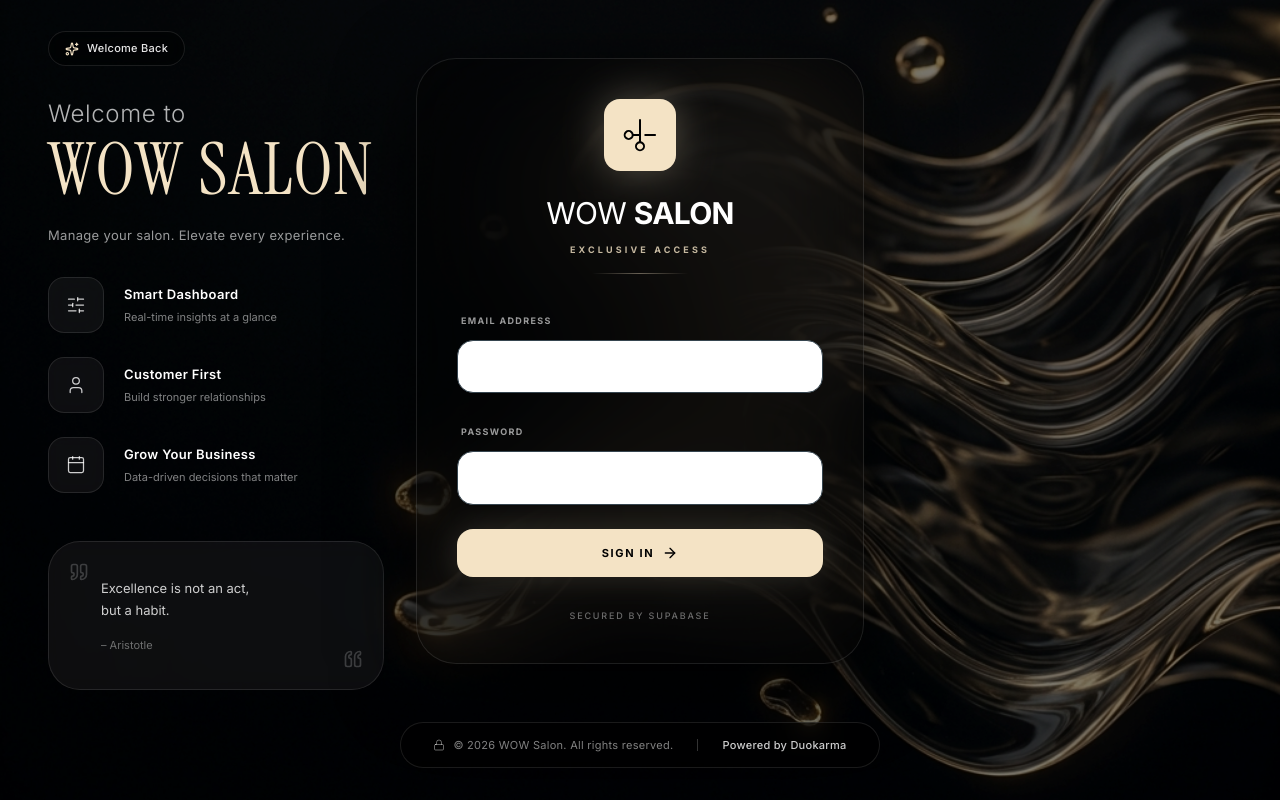
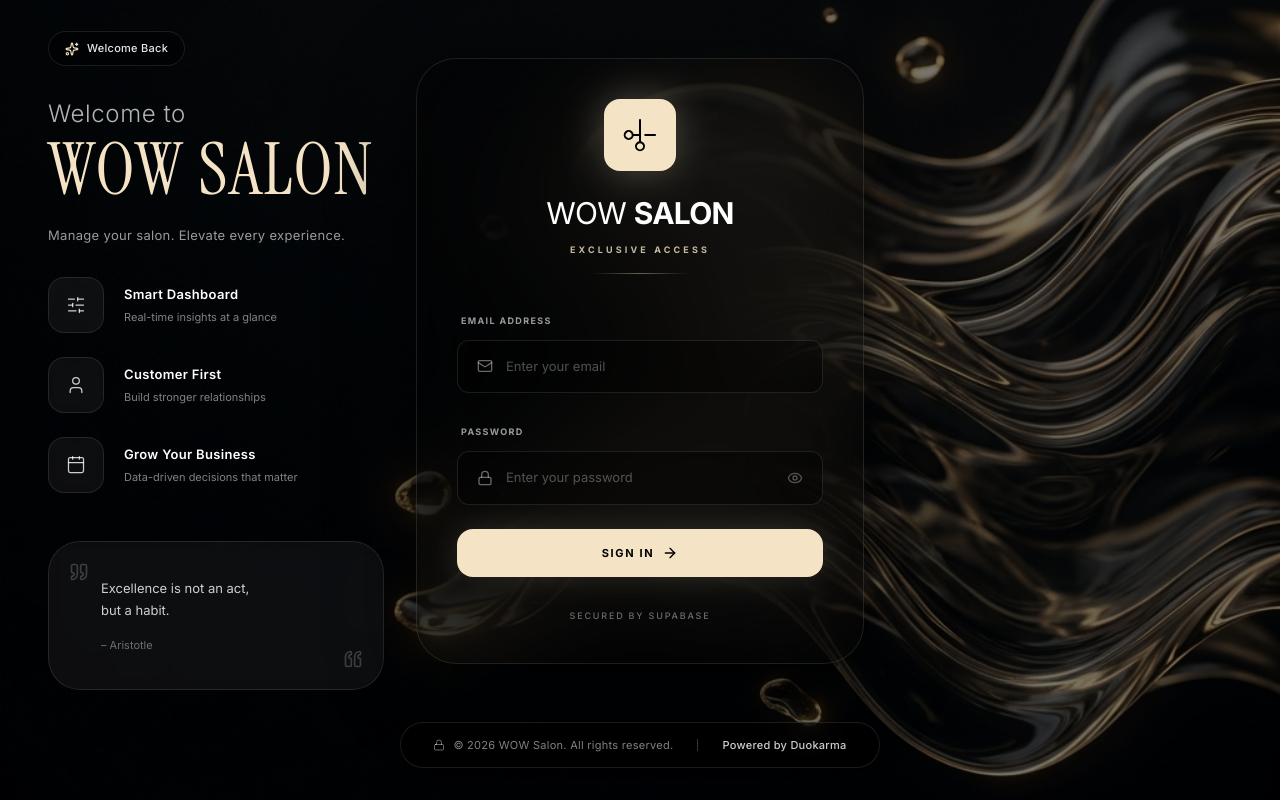
Before and after one commit to duokarma/WOW-Salon-Admin, a React (Vite) app: page /login in a window 1280 px wide. Built offline with nearby package versions, Linux system fonts and the light colour scheme; no server answers.

Commit message:
style: revert app theme to global dark luxury theme

```diff
--- a/src/index.css
+++ b/src/index.css
@@ -4,39 +4,38 @@
 
 @layer base {
   :root {
-    color-scheme: light;
-    /* BODY Background: Warm Off White (#FAF9F6) */
-    --background: 45, 20%, 97%;
-    /* Deep Charcoal Text (#36454F) */
-    --foreground: 204, 19%, 26%;
+    color-scheme: dark;
+    /* BODY Background: Deep Black (#0a0a0a) */
+    --background: 0, 0%, 4%;
+    /* Text: White */
+    --foreground: 0, 0%, 98%;
 
-    /* SIDEBAR: Ivory (#FFFFF0) */
-    --sidebar: 60, 100%, 97%;
-    --sidebar-border: 45, 15%, 90%;
+    /* SIDEBAR */
+    --sidebar: 0, 0%, 6%;
+    --sidebar-border: 0, 0%, 15%;
 
-    /* CARDS: Pure White or Ivory */
-    --card: 0, 0%, 100%;
-    --border: 45, 15%, 90%;
+    /* CARDS */
+    --card: 0, 0%, 6%;
+    --border: 0, 0%, 15%;
 
     /* Text */
-    --text: 204, 19%, 26%;
-    --secondary-foreground: 204, 10%, 45%;
+    --text: 0, 0%, 98%;
+    --secondary-foreground: 0, 0%, 60%;
 
     /* Secondary Background */
-    --secondary: 45, 20%, 94%;
+    --secondary: 0, 0%, 8%;
 
-    /* Accents */
-    /* Champagne Gold (#F7E7CE) */
-    --primary: 37, 65%, 89%;
-    --primary-foreground: 204, 19%, 26%;
-    --primary-hover: 37, 65%, 83%;
+    /* Accents: Champagne Gold */
+    --primary: 38, 60%, 86%;
+    --primary-foreground: 0, 0%, 0%;
+    --primary-hover: 38, 60%, 80%;
 
-    --secondary-accent: 0, 0%, 90%;
+    --secondary-accent: 0, 0%, 15%;
 
-    --accent: 37, 65%, 95%;
-    --accent-foreground: 204, 19%, 26%;
-    --muted: 45, 10%, 95%;
-    --muted-foreground: 204, 10%, 45%;
+    --accent: 0, 0%, 12%;
+    --accent-foreground: 0, 0%, 98%;
+    --muted: 0, 0%, 10%;
+    --muted-foreground: 0, 0%, 60%;
 
     /* Semantic Colors */
     --success: 140, 40%, 45%;
@@ -67,30 +66,30 @@
     background: hsla(var(--secondary-foreground), 0.5);
   }
 
-  /* Input overrides for light theme */
-  input[type="text"], input[type="number"], input[type="email"], input[type="tel"], input[type="password"], input[type="date"], select, textarea {
-    @apply bg-white border border-border text-text focus:outline-none focus:ring-1 focus:ring-primary focus:border-primary shadow-sm;
+  /* Input overrides for dark theme */
+  input[type="text"], input[type="number"], input[type="email"], input[type="tel"], input[type="password"], input[type="date"], select, textarea, .glass-input {
+    @apply w-full bg-black/40 border border-white/10 text-white placeholder-white/30 focus:outline-none focus:border-[#F4E3C5]/40 focus:ring-1 focus:ring-[#F4E3C5]/40 rounded-xl transition-all duration-300;
   }
 }
 
 @layer utilities {
-  /* Frosted Cream Glass Utilities */
+  /* Frosted Dark Glass Utilities */
   .liquid-glass {
-    background: rgba(255, 255, 255, 0.7);
-    backdrop-filter: blur(12px);
-    -webkit-backdrop-filter: blur(12px);
-    border: 1px solid rgba(255, 255, 255, 0.5);
-    box-shadow: 0 4px 20px rgba(0, 0, 0, 0.03);
+    background: rgba(0, 0, 0, 0.4);
+    backdrop-filter: blur(24px);
+    -webkit-backdrop-filter: blur(24px);
+    border: 1px solid rgba(255, 255, 255, 0.1);
+    box-shadow: 0 4px 30px rgba(0, 0, 0, 0.5);
     position: relative;
     overflow: hidden;
   }
 
   .glass-panel {
-    @apply bg-white/80 border border-white shadow-[0_8px_30px_rgb(0,0,0,0.04)] backdrop-blur-xl rounded-2xl;
+    @apply bg-black/40 border border-white/10 shadow-[0_8px_30px_rgb(0,0,0,0.5)] backdrop-blur-3xl rounded-2xl;
   }
 
   .glass-sidebar {
-    @apply bg-white/80 border-r border-black/5 shadow-[4px_0_24px_rgba(0,0,0,0.02)] backdrop-blur-2xl;
+    @apply bg-black/40 border-r border-white/5 shadow-[4px_0_24px_rgba(0,0,0,0.2)] backdrop-blur-3xl;
   }
 
   .glass-card {
```
Also changed, not shown: 1 other file (tests, documents, lock files or other folders).
